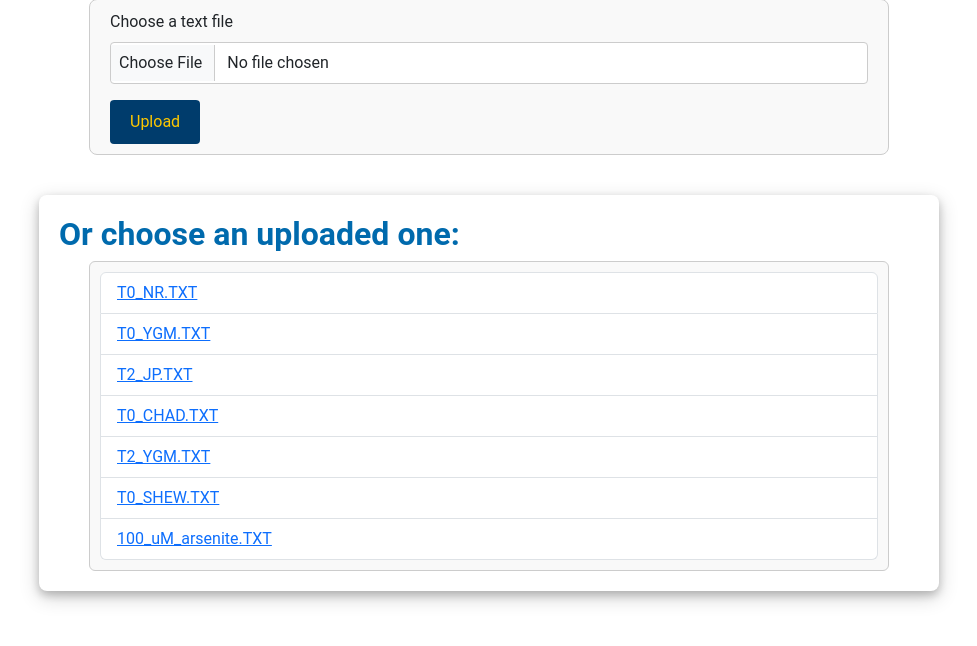
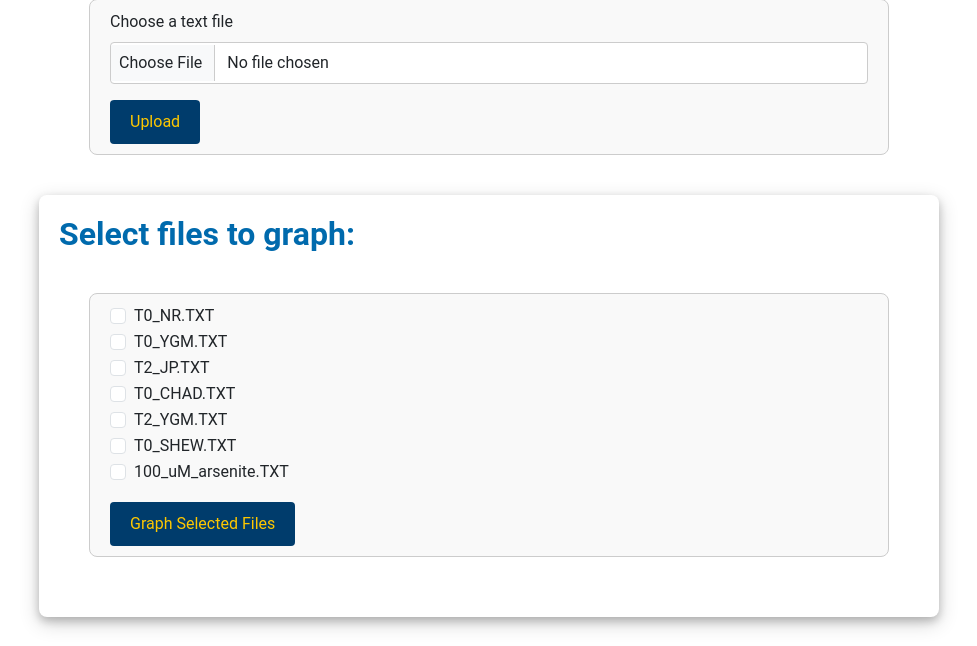
Before and after one commit to PosionPy/PosionPy, a Flask app: page / in a window 1280 px wide. Shown: the part 154-800 px from the top of the page, without its empty margins (151-1128 px from the left). Run offline with Flask 3, Linux system fonts and the light colour scheme; some libraries are stand-ins or nearby versions.

Commit message:
Updated /graph in app.py. Updated requirements. Updated upload.html with checkboxes.

```diff
--- a/app.py
+++ b/app.py
@@ -29,9 +29,18 @@ def upload_page():
 
 @app.route('/graph')
 def graph_page():
-    files = os.listdir(app.config['UPLOAD_FOLDER'])  # Get all uploaded files
-    graph_html = graph(files)  # Pass the list of files to the graph function
-    return render_template('graph.html', graph_html=graph_html)  # Render the graph page
+        # Get selected files from the form submission
+        selected_files = request.args.getlist('selected_files')
+
+        # If no files are selected, flash a message and redirect back to the upload page
+        if not selected_files:
+            flash('No files selected. Please select at least one file.')
+            return redirect(url_for('upload_page'))
+
+        # Pass the selected files to the graph function
+        graph_html = graph(selected_files)
+        return render_template('graph.html', graph_html=graph_html)
+
 
 @app.route('/upload', methods=['POST'])
 def upload_file():
--- a/requirements.txt
+++ b/requirements.txt
@@ -3,4 +3,6 @@ Flask-PyMongo
 flask~=3.0.0
 pandas~=2.2.3
 plotly~=5.24.1
-werkzeug~=3.0.1
+werkzeug~=3.0.6
+numpy~=2.1.3
+scipy~=1.14.1
--- a/templates/upload.html
+++ b/templates/upload.html
@@ -1,7 +1,7 @@
 {% extends 'base.html' %}
 
 {% block content %}
-  <div class="content">  <!-- Wrap content inside a content div -->
+<div class="content">
     {% with messages = get_flashed_messages() %}
     {% if messages %}
         <ul>
@@ -21,16 +21,25 @@
         <button type="submit" class="btn btn-primary">Upload</button>
     </form>
 
-    <!-- Uploaded file selection -->
-    <div class="container">
-      <h2>Or choose an uploaded one:</h2>
-      <ul class="list-group">
+    <!-- Form to select uploaded files -->
+    <div class="container mt-4">
+        <h2>Select files to graph:</h2>
+        <form action="{{ url_for('graph_page') }}" method="get">
             {% for file in files %}
-          <li class="list-group-item list-group-item-action">
-            <a href="{{ url_for('graph_page', filename=file) }}">{{ file }}</a>
-          </li>
+            <div class="form-check">
+                <input
+                    class="form-check-input"
+                    type="checkbox"
+                    name="selected_files"
+                    value="{{ file }}"
+                    id="fileCheckbox{{ loop.index }}">
+                <label class="form-check-label" for="fileCheckbox{{ loop.index }}">
+                    {{ file }}
+                </label>
+            </div>
             {% endfor %}
-      </ul>
+            <button type="submit" class="btn btn-primary mt-3">Graph Selected Files</button>
+        </form>
     </div>
 </div>
 {% endblock %}
```
Lines whose indentation alone changed are shown as unchanged.
